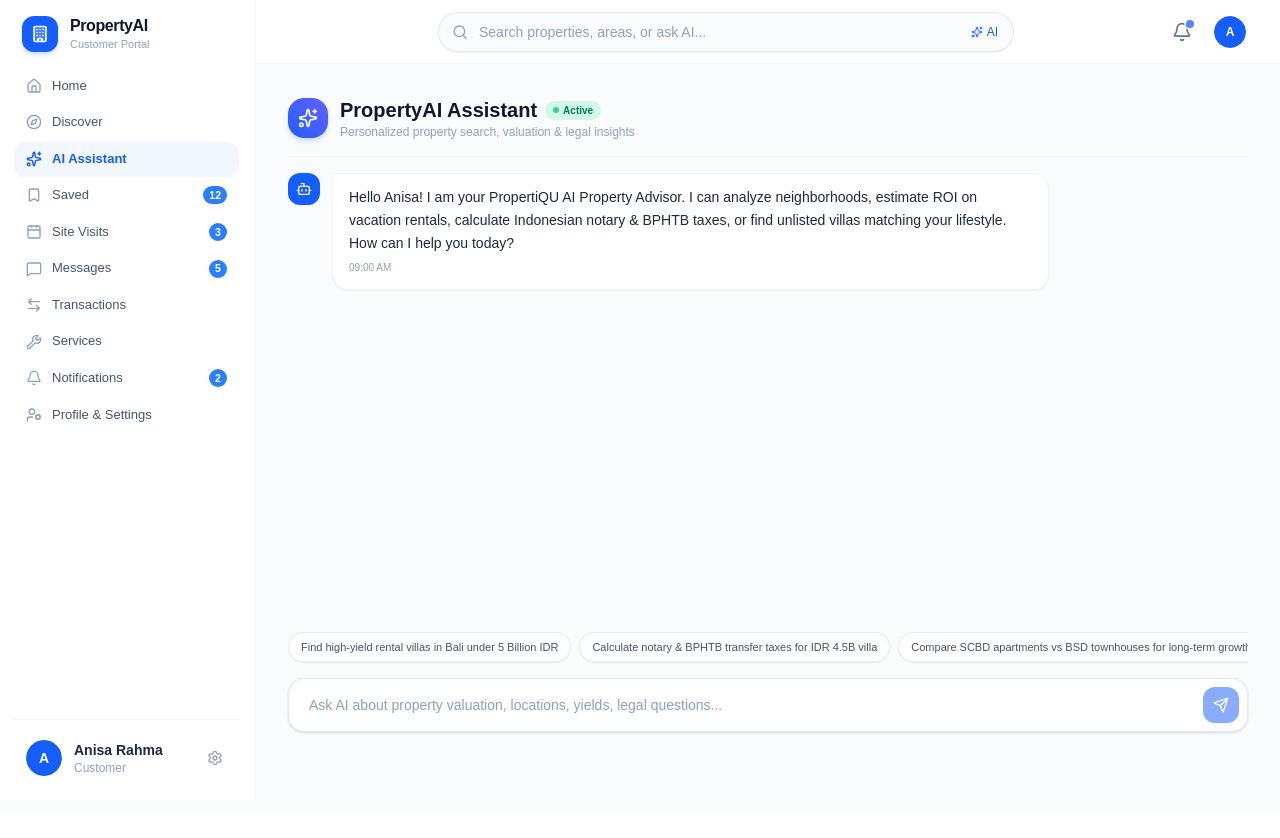
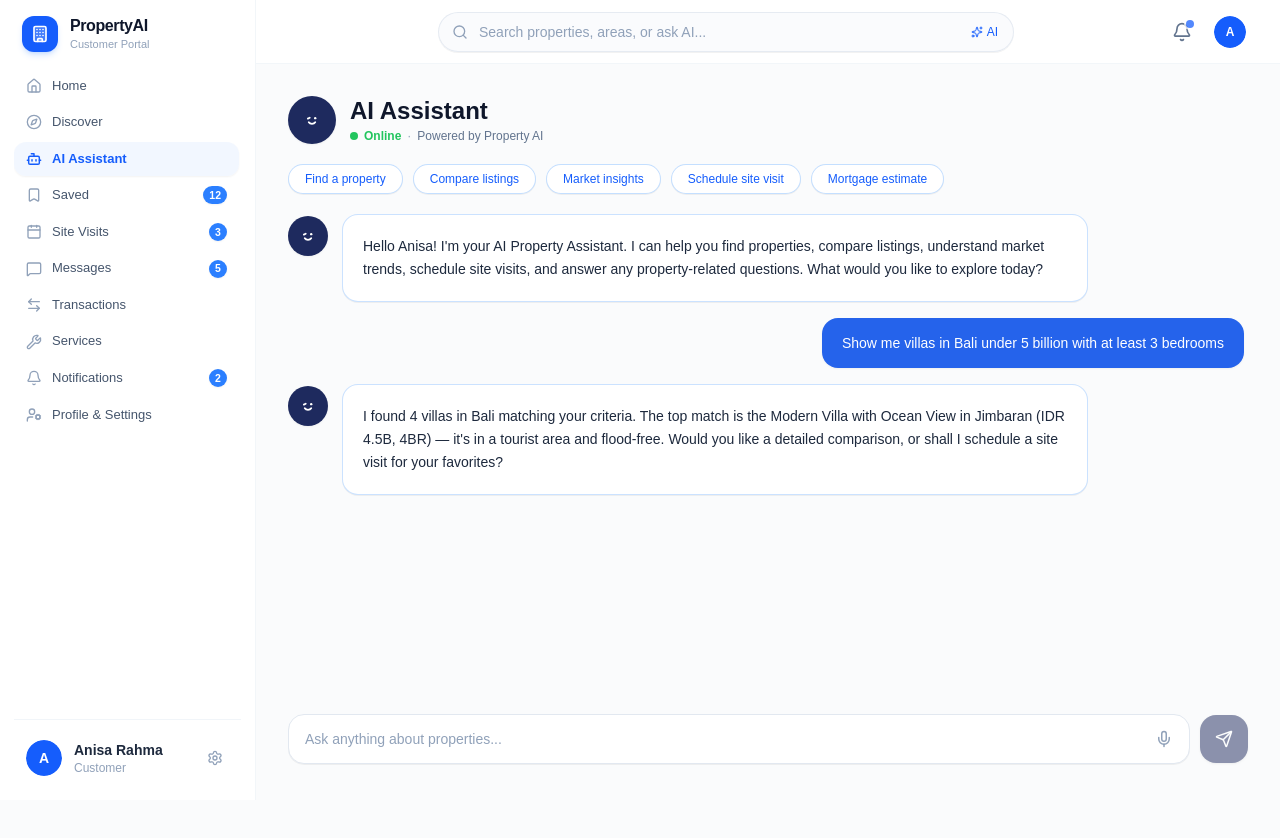
Before and after one commit to shahidulshohid/kim18manu, a Next.js app: page /dashboard/customer/ai-assistant in a window 1280 px wide. Shown: the top 838 px of the page. Before the commit the page ends 812 px from the top, so only its background shows below. Built offline with nearby package versions, Linux system fonts and the light colour scheme.

Commit message:
feat: add customer dashboard data, AI assistant view, and sidebar components

```diff
--- a/components/dashboard/customer/CustomerSidebar.tsx
+++ b/components/dashboard/customer/CustomerSidebar.tsx
@@ -7,6 +7,7 @@ import {
   Home,
   Compass,
   Sparkles,
+  Bot,
   Bookmark,
   Calendar,
   MessageSquare,
@@ -31,6 +32,7 @@ const iconMap: Record<string, React.ElementType> = {
   Home,
   Compass,
   Sparkles,
+  Bot,
   Bookmark,
   Calendar,
   MessageSquare,
--- a/components/dashboard/customer/data.ts
+++ b/components/dashboard/customer/data.ts
@@ -25,7 +25,7 @@ export const customerNavItems: NavItem[] = [
   {
     id: "ai-assistant",
     label: "AI Assistant",
-    iconName: "Sparkles",
+    iconName: "Bot",
     href: "/dashboard/customer/ai-assistant",
   },
   {
--- a/components/dashboard/customer/views/AiAssistantView.tsx
+++ b/components/dashboard/customer/views/AiAssistantView.tsx
@@ -1,45 +1,87 @@
 "use client";
 
 import React, { useState, useRef, useEffect } from "react";
-import Image from "next/image";
-import {
-  Sparkles,
-  Send,
-  Bot,
-  User,
-  ArrowRight,
-  Calculator,
-  Compass,
-  FileText,
-  Building,
-  CheckCircle2,
-  ThumbsUp,
-} from "lucide-react";
-import { Button } from "@/components/ui/button";
-import { Badge } from "@/components/ui/badge";
-import { recommendedProperties } from "../data";
+import { Send, Mic, MicOff } from "lucide-react";
+import { cn } from "@/lib/utils";
 
 interface ChatMessage {
   id: string;
   sender: "user" | "ai";
   text: string;
-  timestamp: string;
-  suggestedProperties?: typeof recommendedProperties;
+}
+
+// Custom Smiling AI Avatar Icon matching user screenshot
+function AiAvatarIcon({ className }: { className?: string }) {
+  return (
+    <div
+      className={cn(
+        "h-10 w-10 sm:h-11 sm:w-11 rounded-full bg-[#1e2a5e] text-white flex items-center justify-center shadow-xs shrink-0 select-none",
+        className
+      )}
+      aria-label="AI Assistant Avatar"
+    >
+      <svg
+        width="22"
+        height="22"
+        viewBox="0 0 24 24"
+        fill="none"
+        xmlns="http://www.w3.org/2000/svg"
+      >
+        {/* Left eye stroke / wink */}
+        <path
+          d="M7.5 10.5L9.5 9.5"
+          stroke="white"
+          strokeWidth="2"
+          strokeLinecap="round"
+        />
+        {/* Right eye dot */}
+        <circle cx="15.5" cy="10" r="1.3" fill="white" />
+        {/* Smile curve */}
+        <path
+          d="M8.5 14.5C10 16.8 14 16.8 15.5 14.5"
+          stroke="white"
+          strokeWidth="2"
+          strokeLinecap="round"
+        />
+      </svg>
+    </div>
+  );
 }
 
 export default function AiAssistantView() {
+  // Pre-loaded conversation exact match to user screenshot
   const [messages, setMessages] = useState<ChatMessage[]>([
     {
       id: "msg-1",
       sender: "ai",
-      text: "Hello Anisa! I am your PropertiQU AI Property Advisor. I can analyze neighborhoods, estimate ROI on vacation rentals, calculate Indonesian notary & BPHTB taxes, or find unlisted villas matching your lifestyle. How can I help you today?",
-      timestamp: "09:00 AM",
+      text: "Hello Anisa! I'm your AI Property Assistant. I can help you find properties, compare listings, understand market trends, schedule site visits, and answer any property-related questions. What would you like to explore today?",
+    },
+    {
+      id: "msg-2",
+      sender: "user",
+      text: "Show me villas in Bali under 5 billion with at least 3 bedrooms",
+    },
+    {
+      id: "msg-3",
+      sender: "ai",
+      text: "I found 4 villas in Bali matching your criteria. The top match is the Modern Villa with Ocean View in Jimbaran (IDR 4.5B, 4BR) — it's in a tourist area and flood-free. Would you like a detailed comparison, or shall I schedule a site visit for your favorites?",
     },
   ]);
+
   const [inputText, setInputText] = useState("");
   const [isTyping, setIsTyping] = useState(false);
+  const [isListening, setIsListening] = useState(false);
   const messagesEndRef = useRef<HTMLDivElement>(null);
   const idCounterRef = useRef(100);
+
+  // 5 Action Pills matching user screenshot
+  const quickPrompts = [
+    "Find a property",
+    "Compare listings",
+    "Market insights",
+    "Schedule site visit",
+    "Mortgage estimate",
+  ];
 
   const scrollToBottom = () => {
     messagesEndRef.current?.scrollIntoView({ behavior: "smooth" });
@@ -49,12 +91,17 @@ export default function AiAssistantView() {
     scrollToBottom();
   }, [messages, isTyping]);
 
-  const promptSuggestions = [
-    "Find high-yield rental villas in Bali under 5 Billion IDR",
-    "Calculate notary & BPHTB transfer taxes for IDR 4.5B villa",
-    "Compare SCBD apartments vs BSD townhouses for long-term growth",
-    "Draft an official inquiry for Modern Villa with Ocean View",
-  ];
+  const handleVoiceToggle = () => {
+    if (!isListening) {
+      setIsListening(true);
+      setTimeout(() => {
+        setInputText("Compare villas in Jimbaran vs Seminyak");
+        setIsListening(false);
+      }, 2000);
+    } else {
+      setIsListening(false);
+    }
+  };
 
   const handleSend = (textToSend?: string) => {
     const text = (textToSend || inputText).trim();
@@ -67,27 +114,33 @@ export default function AiAssistantView() {
       id: `usr-${currentId}`,
       sender: "user",
       text,
-      timestamp: "Just now",
     };
 
     setMessages((prev) => [...prev, userMsg]);
     setInputText("");
     setIsTyping(true);
 
-    // AI simulated intelligent response
+    // AI intelligent contextual reply generator
     setTimeout(() => {
       let aiReply = "";
-      let withProperties = false;
 
-      if (text.toLowerCase().includes("bali") || text.toLowerCase().includes("villa")) {
+      if (text.toLowerCase().includes("find a property") || text.toLowerCase().includes("villa")) {
         aiReply =
-          "I found 3 premier villa listings in Jimbaran & Canggu matching your criteria! Properties in Jimbaran currently average 8.4% gross rental yield with 82% peak occupancy. Here is my top recommended matching estate:";
-        withProperties = true;
-      } else if (text.toLowerCase().includes("tax") || text.toLowerCase().includes("bphtb")) {
+          "I have filtered 3 top-tier luxury villas in Jimbaran and Canggu with ocean views and private pools, starting from IDR 4.2 Billion. Would you like to view photos or inspect floorplans?";
+      } else if (text.toLowerCase().includes("compare listings")) {
         aiReply =
-          "For an acquisition of IDR 4,500,000,000 in Badung, Bali:\n• BPHTB (Buyer Tax, 5% after NPOPTKP allowance): ~IDR 221,000,000\n• Notary Deed (Akta Jual Beli / PPAT, ~1%): ~IDR 45,000,000\n• BPN Land Title Check & Name Transfer: ~IDR 6,500,000\nTotal estimated legal closing costs: ~IDR 272,500,000 (approx. 6.05%). Would you like me to connect you with our vetted notary partner?";
+          "Comparing Jimbaran Ocean Villa vs SCBD Condominium:\n• Jimbaran: 4 Beds, 320 m², IDR 4.5B (Expected yield: 8.4% p.a.)\n• SCBD: 2 Beds, 85 m², IDR 850M (Capital appreciation: 11% p.a.)\nJimbaran is superior for rental cash flow, while SCBD offers prime business district liquidity.";
+      } else if (text.toLowerCase().includes("market insights")) {
+        aiReply =
+          "Bali property values in tourist corridors (Jimbaran, Canggu, Uluwatu) grew by 9.3% YoY in 2026. High tourist occupancy (82% avg.) continues to drive strong foreign and domestic investor demand.";
+      } else if (text.toLowerCase().includes("schedule site visit")) {
+        aiReply =
+          "I can arrange an on-site or 3D virtual walkthrough with our certified agent Budi Santoso. Tomorrow at 10:00 AM or 02:30 PM is available. Which time suits you best?";
+      } else if (text.toLowerCase().includes("mortgage estimate")) {
+        aiReply =
+          "For IDR 4,500,000,000 with a 20% down payment (IDR 900M) at 4.85% fixed for 5 years:\n• Loan Amount: IDR 3,600,000,000\n• Monthly Installment: ~IDR 28,140,000/mo over 15 years.\nOur partner banks (BCA, Mandiri) offer pre-approval within 24 hours.";
       } else {
-        aiReply = `I've analyzed your inquiry regarding "${text}". Based on current market transactions and cadastral records across Jakarta and Bali, property values in these sectors have appreciated by 7.2% year-over-year. Let me prepare a tailored dossier for you.`;
+        aiReply = `I've analyzed your query regarding "${text}". Based on verified Indonesian cadastral records and current market transactions, I can prepare an itemized report or schedule a direct consultation with our agent.`;
       }
 
       setMessages((prev) => [
@@ -96,152 +149,131 @@ export default function AiAssistantView() {
           id: `ai-${currentId + 1}`,
           sender: "ai",
           text: aiReply,
-          timestamp: "Just now",
-          suggestedProperties: withProperties ? [recommendedProperties[0]] : undefined,
         },
       ]);
       setIsTyping(false);
-    }, 1200);
+    }, 1100);
+  };
+
+  const handleSubmit = (e: React.FormEvent) => {
+    e.preventDefault();
+    handleSend();
   };
 
   return (
-    <div className="w-full max-w-full overflow-x-hidden min-w-0 py-6 sm:py-8 px-4 sm:px-6 lg:px-[32px] flex flex-col h-[calc(100vh-100px)]">
-      {/* Header */}
-      <div className="flex items-center justify-between pb-4 border-b border-slate-100 mb-4 shrink-0">
-        <div className="flex items-center gap-3">
-          <div className="h-10 w-10 rounded-2xl bg-gradient-to-tr from-blue-600 to-indigo-500 text-white flex items-center justify-center shadow-md shadow-blue-500/20">
-            <Sparkles className="h-5 w-5" />
-          </div>
+    <div className="w-full max-w-full overflow-x-hidden min-w-0 py-6 sm:py-8 px-4 sm:px-6 lg:px-[32px] flex flex-col h-[calc(100vh-64px)] justify-between">
+      {/* 1. Header Section */}
+      <div className="shrink-0 mb-4 sm:mb-5">
+        <div className="flex items-center gap-3.5 mb-5">
+          <AiAvatarIcon className="h-11 w-11 sm:h-12 sm:w-12" />
           <div>
-            <div className="flex items-center gap-2">
-              <h1 className="text-lg sm:text-xl font-bold text-slate-900">
-                PropertyAI Assistant
+            <h1 className="text-xl sm:text-2xl font-bold text-slate-900 leading-tight">
+              AI Assistant
             </h1>
-              <span className="bg-emerald-100 text-emerald-700 text-[10px] font-semibold px-2 py-0.5 rounded-full flex items-center gap-1">
-                <span className="h-1.5 w-1.5 rounded-full bg-emerald-500 animate-pulse" />
-                Active
+            <div className="flex items-center gap-1.5 mt-0.5 text-xs">
+              <span className="h-2 w-2 rounded-full bg-[#22c55e] inline-block shrink-0" />
+              <span className="text-[#22c55e] font-semibold">Online</span>
+              <span className="text-slate-400">·</span>
+              <span className="text-slate-500 font-medium">
+                Powered by Property AI
               </span>
-            </div>
-            <p className="text-xs text-slate-400">
-              Personalized property search, valuation & legal insights
-            </p>
             </div>
           </div>
         </div>
 
-      {/* Messages Scroll Area */}
-      <div className="flex-1 overflow-y-auto pr-1 space-y-4 mb-4">
-        {messages.map((msg) => (
-          <div
-            key={msg.id}
-            className={`flex items-start gap-3 ${
-              msg.sender === "user" ? "flex-row-reverse" : ""
-            }`}
+        {/* 2. Quick Action Suggestion Pills (Matching Screenshot) */}
+        <div className="flex flex-wrap items-center gap-2 sm:gap-2.5">
+          {quickPrompts.map((prompt) => (
+            <button
+              key={prompt}
+              type="button"
+              onClick={() => handleSend(prompt)}
+              className="px-4 py-1.5 rounded-full border border-blue-200/90 text-blue-600 bg-white text-xs font-medium hover:bg-blue-50/80 hover:border-blue-300 transition-all cursor-pointer shadow-2xs active:scale-95"
             >
-            {/* Avatar */}
-            <div
-              className={`h-8 w-8 rounded-xl flex items-center justify-center shrink-0 shadow-xs text-xs font-bold ${
-                msg.sender === "user"
-                  ? "bg-slate-800 text-white"
-                  : "bg-blue-600 text-white"
-              }`}
-            >
-              {msg.sender === "user" ? <User className="h-4 w-4" /> : <Bot className="h-4 w-4" />}
+              {prompt}
+            </button>
+          ))}
+        </div>
       </div>
 
-            {/* Bubble */}
-            <div
-              className={`max-w-[85%] sm:max-w-[75%] rounded-2xl px-4 py-3 text-xs sm:text-sm leading-relaxed ${
-                msg.sender === "user"
-                  ? "bg-blue-600 text-white rounded-tr-xs"
-                  : "bg-white border border-slate-100 text-slate-800 shadow-xs rounded-tl-xs"
-              }`}
-            >
-              <div className="whitespace-pre-line">{msg.text}</div>
-
-              {/* Optional Property recommendation inside chat */}
-              {msg.suggestedProperties && (
-                <div className="mt-3 pt-3 border-t border-slate-100">
-                  {msg.suggestedProperties.map((p) => (
-                    <div
-                      key={p.id}
-                      className="flex items-center gap-3 bg-slate-50 p-2.5 rounded-xl border border-slate-200/60"
-                    >
-                      <div className="relative h-14 w-20 rounded-lg overflow-hidden shrink-0">
-                        <Image src={p.image} alt={p.title} fill className="object-cover" />
-                      </div>
-                      <div className="min-w-0 flex-1">
-                        <p className="font-bold text-slate-900 text-xs truncate">{p.title}</p>
-                        <p className="text-[11px] text-slate-500">{p.location}</p>
-                        <p className="text-xs font-bold text-blue-600">{p.price}</p>
+      {/* 3. Chat Messages Stream Area */}
+      <div className="flex-1 overflow-y-auto pr-1 space-y-4 mb-4 overscroll-contain">
+        {messages.map((msg) => {
+          if (msg.sender === "ai") {
+            return (
+              <div key={msg.id} className="flex items-start gap-3 sm:gap-3.5">
+                <AiAvatarIcon className="h-9 w-9 sm:h-10 sm:w-10 shrink-0 mt-0.5" />
+                <div className="max-w-[90%] sm:max-w-[78%] rounded-2xl bg-white border border-blue-200/80 p-4 sm:p-5 text-xs sm:text-sm text-slate-800 leading-relaxed shadow-2xs">
+                  <div className="whitespace-pre-line font-normal">{msg.text}</div>
                 </div>
               </div>
-                  ))}
-                </div>
-              )}
+            );
+          }
 
-              <span
-                className={`text-[10px] block mt-1.5 ${
-                  msg.sender === "user" ? "text-blue-100 text-right" : "text-slate-400"
-                }`}
-              >
-                {msg.timestamp}
-              </span>
+          // User message (Right-aligned blue bubble without avatar, matching screenshot)
+          return (
+            <div key={msg.id} className="flex justify-end">
+              <div className="max-w-[88%] sm:max-w-[70%] rounded-2xl bg-[#2563eb] text-white px-5 py-3 sm:py-3.5 text-xs sm:text-sm font-normal leading-relaxed shadow-xs">
+                {msg.text}
               </div>
             </div>
-        ))}
+          );
+        })}
 
+        {/* Typing indicator bubble */}
         {isTyping && (
-          <div className="flex items-center gap-3">
-            <div className="h-8 w-8 rounded-xl bg-blue-600 text-white flex items-center justify-center shrink-0">
-              <Bot className="h-4 w-4" />
-            </div>
-            <div className="bg-white border border-slate-100 rounded-2xl px-4 py-3 shadow-xs flex items-center gap-1.5">
+          <div className="flex items-start gap-3 sm:gap-3.5 animate-in fade-in">
+            <AiAvatarIcon className="h-9 w-9 sm:h-10 sm:w-10 shrink-0 mt-0.5" />
+            <div className="rounded-2xl bg-white border border-blue-200/80 px-4 py-3 text-xs sm:text-sm text-slate-500 shadow-2xs flex items-center gap-1.5">
               <span className="h-2 w-2 rounded-full bg-blue-600 animate-bounce" />
               <span className="h-2 w-2 rounded-full bg-blue-600 animate-bounce [animation-delay:0.2s]" />
               <span className="h-2 w-2 rounded-full bg-blue-600 animate-bounce [animation-delay:0.4s]" />
             </div>
           </div>
         )}
+
         <div ref={messagesEndRef} />
       </div>
 
-      {/* Preset Suggestions */}
-      <div className="flex items-center gap-2 overflow-x-auto pb-2 shrink-0">
-        {promptSuggestions.map((prompt, i) => (
-          <button
-            key={i}
-            onClick={() => handleSend(prompt)}
-            className="text-[11px] font-medium text-slate-600 bg-white border border-slate-200/80 hover:border-blue-300 hover:text-blue-600 hover:bg-blue-50/50 px-3 py-1.5 rounded-full whitespace-nowrap transition-all shadow-2xs shrink-0"
-          >
-            {prompt}
-          </button>
-        ))}
-      </div>
-
-      {/* Input Box */}
-      <form
-        onSubmit={(e) => {
-          e.preventDefault();
-          handleSend();
-        }}
-        className="mt-2 shrink-0 relative"
-      >
-        <div className="flex items-center gap-2 bg-white rounded-2xl border border-slate-200/90 p-2 shadow-sm focus-within:border-blue-500 focus-within:ring-2 focus-within:ring-blue-500/20">
+      {/* 4. Chat Input Bar (Matching Screenshot) */}
+      <form onSubmit={handleSubmit} className="pt-2 pb-1 shrink-0">
+        <div className="flex items-center gap-2.5">
+          {/* Main Input Box */}
+          <div className="relative flex-1 min-w-0 flex items-center bg-white rounded-2xl border border-slate-200 shadow-2xs hover:border-slate-300 focus-within:border-blue-500 focus-within:ring-2 focus-within:ring-blue-500/20 transition-all">
             <input
               type="text"
               value={inputText}
               onChange={(e) => setInputText(e.target.value)}
-            placeholder="Ask AI about property valuation, locations, yields, legal questions..."
-            className="flex-1 bg-transparent px-3 py-1.5 text-xs sm:text-sm text-slate-800 placeholder:text-slate-400 focus:outline-none"
+              placeholder="Ask anything about properties..."
+              className="w-full bg-transparent px-4 py-3 sm:py-3.5 text-xs sm:text-sm text-slate-800 placeholder:text-slate-400 focus:outline-none min-w-0"
             />
-          <Button
+            {/* Microphone button inside input */}
+            <button
+              type="button"
+              onClick={handleVoiceToggle}
+              className={cn(
+                "p-2 mr-2 text-slate-400 hover:text-blue-600 transition-colors shrink-0 cursor-pointer",
+                isListening && "text-red-500 animate-pulse bg-red-50 rounded-xl"
+              )}
+              title={isListening ? "Listening..." : "Click for voice input"}
+            >
+              {isListening ? (
+                <MicOff className="h-4.5 w-4.5 text-red-500" />
+              ) : (
+                <Mic className="h-4.5 w-4.5" />
+              )}
+            </button>
+          </div>
+
+          {/* Send Button on the right (Navy Blue Rounded Square with White Send Icon) */}
+          <button
             type="submit"
-            disabled={!inputText.trim()}
-            className="h-9 w-9 p-0 rounded-xl bg-blue-600 hover:bg-blue-700 text-white shrink-0 flex items-center justify-center"
+            disabled={!inputText.trim() && !isTyping}
+            className="h-11 w-11 sm:h-12 sm:w-12 rounded-2xl bg-[#1e2a5e] hover:bg-[#152044] text-white flex items-center justify-center shrink-0 shadow-sm transition-all cursor-pointer active:scale-95 disabled:opacity-50 disabled:cursor-not-allowed"
+            aria-label="Send message"
           >
-            <Send className="h-4 w-4" />
-          </Button>
+            <Send className="h-4.5 w-4.5 stroke-[2]" />
+          </button>
         </div>
       </form>
     </div>
```
Lines whose indentation alone changed are shown as unchanged.
